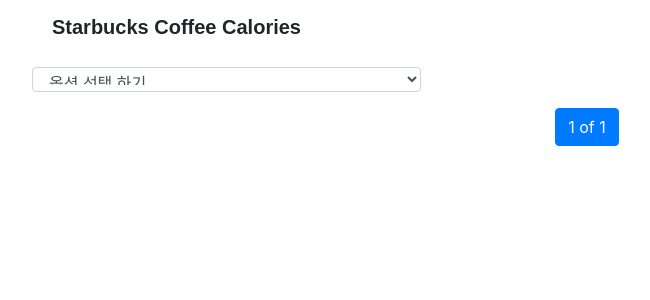
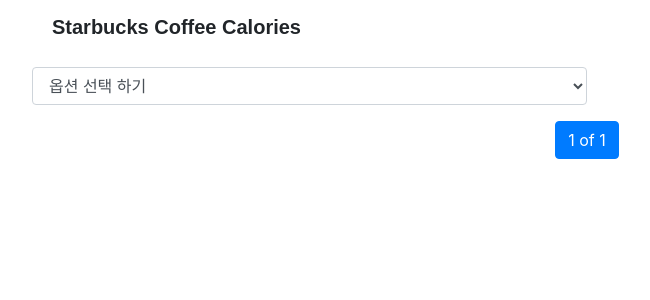
Before and after one commit to hanyonghee9264/ilovefish, a Django app: page /coffeeshop/starbucks/ in a window 1280 px wide. Shown: the part 110-410 px from the top of the page, without its empty margins (53-703 px from the left). Run offline with Django 3.2, Linux system fonts and the light colour scheme; data that the repository does not hold is empty; parts of the project's set-up code (start-up, migrations or seed data) failed here and were passed over; some libraries are stand-ins or nearby versions; some web fonts are replaced.

Commit message:
[FIX] 옵션 선택 바 크기 변경

```diff
--- a/app/templates/coffeeshop/starbucks_category_coffee.html
+++ b/app/templates/coffeeshop/starbucks_category_coffee.html
@@ -8,7 +8,7 @@
 
 <!-- select box -->
 <div class="form-group lottemartdream">
-    <select id="sell" class="form-control" onchange="location=this.value;" style="max-width:35%; height:25px;">
+    <select id="sell" class="form-control" onchange="location=this.value;" style="max-width:50%; max-height:30%;">
         <option selected>옵션 선택 하기</option>
         <option value="?calorie=high" class="calorie-high">칼로리 높은순으로</option>
         <option value="?calorie=low" class="calorie-low">칼로리 낮은순으로</option>
--- a/app/templates/coffeeshop/starbucks_total_list.html
+++ b/app/templates/coffeeshop/starbucks_total_list.html
@@ -8,7 +8,7 @@
 
 <!-- select box -->
 <div class="form-group lottemartdream">
-    <select id="sell" class="form-control" onchange="location=this.value;" style="max-width:35%; height:25px;">
+    <select id="sell" class="form-control" onchange="location=this.value;" style="max-width:50%; max-height:30%;">
         <option selected value="{% url 'coffeeshop:starbucks' %}">옵션 선택 하기</option>
         <option value="?calorie=high" class="calorie-high">칼로리 높은순으로</option>
         <option value="?calorie=low" class="calorie-low">칼로리 낮은순으로</option>
```
